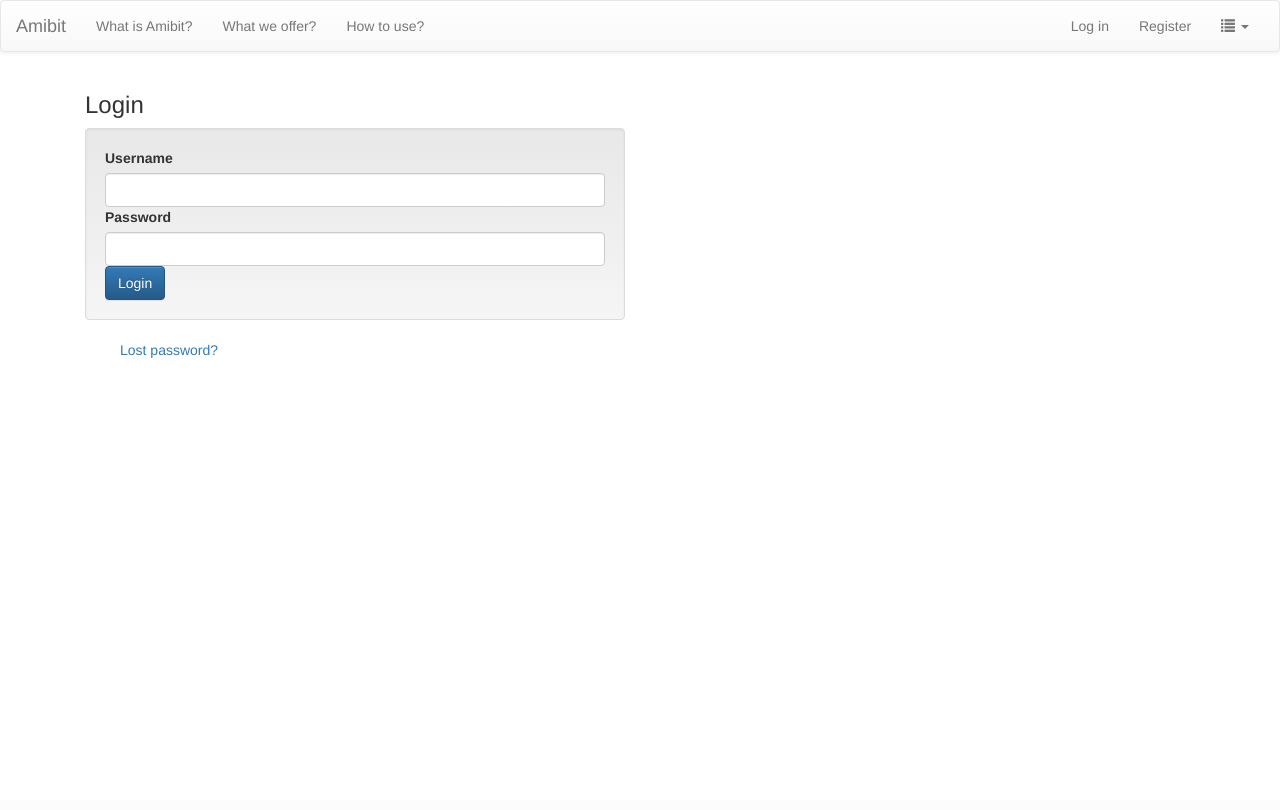
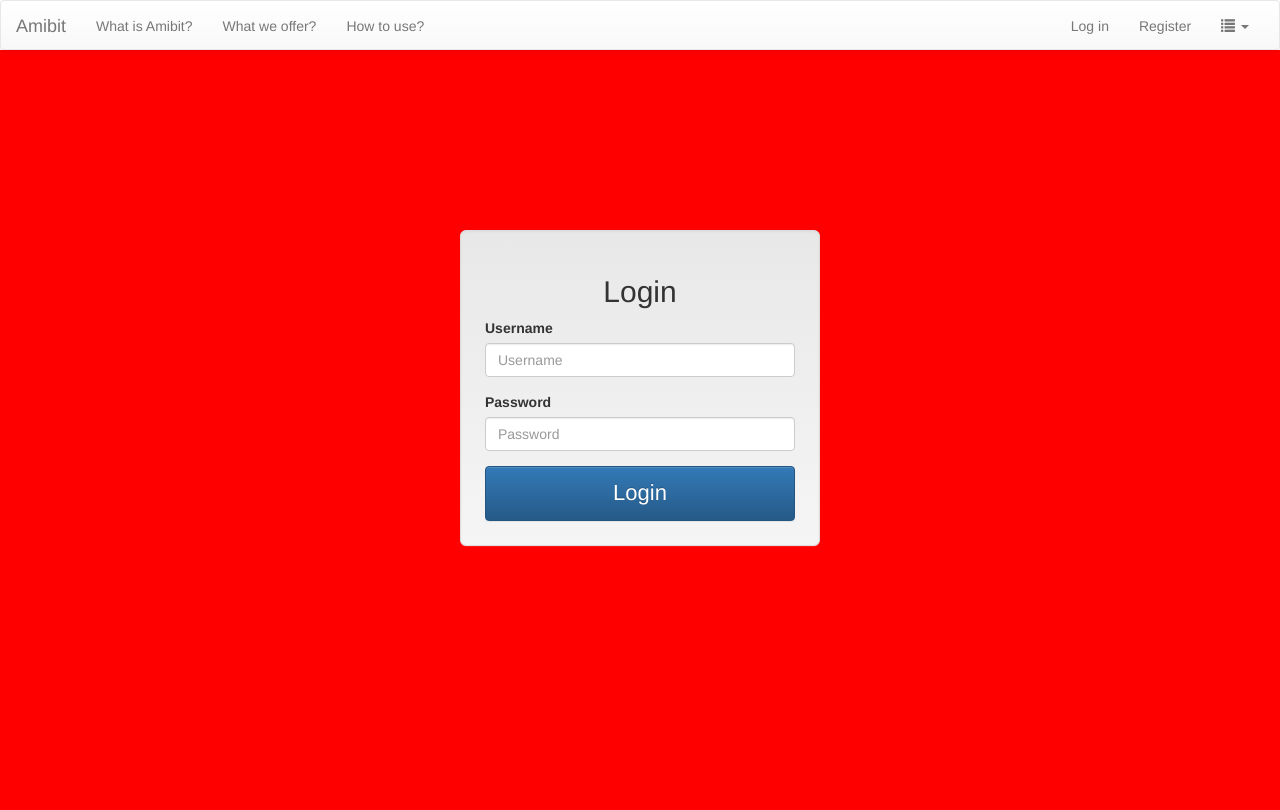
Before and after one commit to GoranAviani/amibit-project, a Django app: page /user/login/ in a window 1280 px wide. Before the commit the page ends 358 px from the top, so only its background shows below. Run offline with Django 3.2, Linux system fonts and the light colour scheme; some libraries are stand-ins or nearby versions.

Commit message:
login reworked

```diff
--- a/linkmanager/templates/base_generic.html
+++ b/linkmanager/templates/base_generic.html
@@ -1,31 +1,31 @@
+{% load static %}
+<!doctype html>
+<html lang="en">
+<head>
  {% block title %}
   <title>Amibit</title>
- {% endblock %} <!-- STA PISE U TABU-->
-
+ {% endblock %}
 
 <!-- for collapse to work -->
-
 <script src="https://ajax.googleapis.com/ajax/libs/jquery/3.2.1/jquery.min.js"></script>
-
 <!-- Latest compiled and minified CSS -->
 <link rel="stylesheet" href="https://maxcdn.bootstrapcdn.com/bootstrap/3.3.7/css/bootstrap.min.css" integrity="sha384-BVYiiSIFeK1dGmJRAkycuHAHRg32OmUcww7on3RYdg4Va+PmSTsz/K68vbdEjh4u" crossorigin="anonymous">
 <!-- Optional theme -->
 <link rel="stylesheet" href="https://maxcdn.bootstrapcdn.com/bootstrap/3.3.7/css/bootstrap-theme.min.css" integrity="sha384-rHyoN1iRsVXV4nD0JutlnGaslCJuC7uwjduW9SVrLvRYooPp2bWYgmgJQIXwl/Sp" crossorigin="anonymous">
-
 <!-- Latest compiled and minified JavaScript -->
 <script src="https://maxcdn.bootstrapcdn.com/bootstrap/3.3.7/js/bootstrap.min.js" integrity="sha384-Tc5IQib027qvyjSMfHjOMaLkfuWVxZxUPnCJA7l2mCWNIpG9mGCD8wGNIcPD7Txa" crossorigin="anonymous"></script>
-
-
 
 
 <script src="https://ajax.googleapis.com/ajax/libs/jquery/3.2.1/jquery.min.js"></script>
 <script src="https://unpkg.com/isotope-layout@3/dist/isotope.pkgd.js"></script>
 
+<link rel="stylesheet" href="{% static 'css/main.css' %} ">
+<meta charset="utf-8">
+<meta name="viewport" content="width=device-width, initial-scale=1, shrink-to-fit=no"
+</head>
 
-{% load staticfiles %}
-{% load static %}
-
-
+<body>
+{% block navigation %}
 <nav class="navbar navbar-default">
   <div class="container-fluid">
     <!-- Brand and toggle get grouped for better mobile display -->
@@ -36,13 +36,11 @@
         <span class="icon-bar"></span>
         <span class="icon-bar"></span>
       </button>
-
       {% if user.is_authenticated %}
         <a class="navbar-brand" href="{% url 'dashboard' %}">Amibit</a>
       {% else %}
          <a class="navbar-brand" href="{% url 'index' %}">Amibit</a>
       {% endif %}
-
     </div>
     <!-- Collect the nav links, forms, and other content for toggling -->
     <div class="collapse navbar-collapse" id="bs-example-navbar-collapse-1">
@@ -56,57 +54,34 @@
           <li><a href="#weoffer">What we offer?</a></li>
         {% endif %}
       </ul>
-
         <ul class="nav navbar-nav">
           {% if user.is_anonymous %}
             <li><a href="{% url 'how_to_use' %}">How to use?</a></li>
           {% endif %}
         </ul>
-  <!--    <form class="navbar-form navbar-left">
-        <div class="form-group">
-          <input type="text" class="form-control" placeholder="Search">
-        </div>
-        <button type="submit" class="btn btn-default">Submit</button>
-      </form>
-  -->
-
-  <!-- control panel-->
       <ul class="nav navbar-nav navbar-right">
        {% if user.is_authenticated %}
          <li><a href="https://www.facebook.com/" target="_self"><img src="{% static "pics/social_media/facebook.png" %}" alt="FB"/></a> </li>
          <li><a href="https://www.gmail.com/" target="_self"><img src="{% static "pics/social_media/gmail.png" %}" alt="G"/></a> </li>
          <li><a href="https://www.youtube.com/" target="_self"><img src="{% static "pics/social_media/youtube.png"  %}" alt="L"/></a> </li>
          <li><a href="https://www.linkedin.com/" target="_self"><img src="{% static "pics/social_media/linkedin.png"  %}" alt="L"/></a> </li>
-
          <li><a href="#">Welcome <b>{{ user.username }}</b></a></li>
-
-  <!-- control panel-->
-
- <!--MY PROJECT DROPDOwN-->
          <li><a href="{% url 'logout' %}">Log out</a></li>
         {% else %}
- <!--MY PROJECT DROPDOwN-->
           <li><a href="{% url 'login' %}">Log in</b></a></li>
           <li><a href="{% url 'register' %}">Register</b></a></li>
-
         {% endif %}
-
-
    <!-- DROPDOwN-->
         <li class="dropdown">
         <a href="#" class="dropdown-toggle" data-toggle="dropdown" role="button" aria-haspopup="true" aria-expanded="false"><!-- ICON OR TXT--><span class="glyphicon glyphicon-list"><!-- ICON OR TXT--></span> <span class="caret"></span></a>
           <ul class="dropdown-menu">
-
             {% if user.is_authenticated %}
               <li><a href="{% url 'user_settings_menu' %}">Settings</a></li>
               <li role="separator" class="divider"></li>
             {% endif %}
-
               <li><a href="{% url 'about' %}">About</a></li>
               <li><a href="{% url 'contact' %}">Contact us</a></li>
-
               <li role="separator" class="divider"></li>
-
             {% if user.is_authenticated %}
               <li><a href="{% url 'logout' %}">Log out</a></li>
             {% else %}
@@ -115,7 +90,6 @@
               <li><a href="{% url 'register' %}">Register</a><li>
             {% endif %}
           </ul>
-
         </li>
  <!-- DROPDOwN-->
       </ul>
@@ -123,62 +97,10 @@
   </div><!-- /.container-fluid -->
 </nav>
 
-
-
-
-
-      {% block sidebar %}
-      <ul class="sidebar-nav">
-
-
-
-
-
-
-
-      </ul>
 {% endblock %}
-      </div>
 
 {% block content %}
-<!-- here goes other HTML-->
-<!-- here goes other HTML-->
-<!-- here goes other HTML-->>
 {% endblock %}
-
-      </div>
-    </div>
-
-  </div>
-
-
-
-
-
-
-
-
-
-<!--
-
-  <div id = footer class="col-sm-12">
-
-            <div class="container">
-                <p class="navbar-text pull-left">©  Amibit © 2017</p>
-                <a href="{% url 'terms_and_conditions' %}" class="navbar-btn btn-default btn pull-right"><span class="glyphicon glyphicon-star"></span>  Terms and Conditions</a>
-                <a href="{% url 'contact' %}" class="navbar-btn btn-default btn pull-right"><span class="glyphicon glyphicon-star"></span>  Contact</a>
-                <a href="{% url 'about' %}" class="navbar-btn btn-default btn pull-right"><span class="glyphicon glyphicon-star"></span>  About</a>
-
-            </div>
-
-   </div>
-
--->
-
-
-
-
-
 
 
 </body>
--- a/linkmanager/templates/registration/login.html
+++ b/linkmanager/templates/registration/login.html
@@ -1,37 +1,29 @@
-<!DOCTYPE html>
-
 {% extends 'base_generic.html' %}
 {% block content %}
-<div class="container-fluid">
-    <section class="container">
-    <div class="container-page">
-      <div class="col-md-6">
-        <h3 class="dark-grey">Login</h3>
-       <div class="well">
+<div class="landing_page">
+  <div class="container">
+    <div class="row">
+      <div class="col-md-4 col-md-offset-4">
+        <div class="well well-lg">
+          <h2 class="text-center">Login</h2>
             <form method="POST">
               {% csrf_token %}
               {% if form.errors %}
                 <p>Authentication failed. You entered an incorrect username or password.</p>
               {% endif %}
+              <div class="form-group">
                 <label>Username</label>
-              <input type="text" name="username" class="form-control" id="" value="">
-
-
+                <input type="text" name="username" class="form-control" placeholder="Username">
+              </div>
+              <div class="form-group">
                 <label>Password</label>
-              <input type="password" name="password" class="form-control" id="y" value="">
-
-
-              <button type="submit" class="btn btn-primary">Login</button>
-
-            <div class="form-group col-sm-12">
-            <br> <br>
-              <a href="">Lost password?</a>
+                <input type="password" name="password" class="form-control" placeholder="Password">
               </div>
+                <button type="submit" class="btn btn-huge btn-primary btn-block mbl">Login</button>
             </form>
-
           </div>
         </div>
-
       </div>
-  </form>
+    </div>
+  </div>
 {% endblock %}
--- a/perasis/static_files/css/main.css
+++ b/perasis/static_files/css/main.css
@@ -1,18 +1,16 @@
-html *
-{
-     font-family: Helvetica ;
-     margin:0px;
-     padding:0px;
+html,
+body {
+    height: 100%;
+    margin:0px;
+    padding:0px;
 }
 
+h1{font-size:45px;font-weight:300;line-height:68px}
 
-h1{font-size:45px;font-weight:300;line-height:68px}
-h2{font-size:36px;font-weight:300;color:#fff}
 h3{font-size:20px;line-height:32px;margin-bottom:20px}
 h4{font-size:15px;font-weight:600;margin:7px 0 65px 60px;text-transform:uppercase}
 h4:after{display:block;width:30px;height:2px;margin-top:15px;content:'';background-color:#7AE2DE}
 h5{font-size:13px;font-weight:600;display:inline-block;text-transform:uppercase;color:#414A52}
-
 
 .has-25-0-25-0-padding{padding:25px 0px 25px 0px}
 .has_0_20_0_0_padding{padding:0px 20px 0px 0px}
@@ -21,32 +19,6 @@ h5{font-size:13px;font-weight:600;display:inline-block;text-transform:uppercase;
 .has-80padding{padding:80px 0}
 .has-50padding{padding:50px 0}
 .has-30padding{padding:30px 0}
-
-p1 {
-  /* 16 * 0.0625 = 1px */
-  letter-spacing: 0.0525em;
-}
-
-#footer {
-
-  background-color: #f2f2f2;
-
-}
-
-/******************FROM STYLES*/
-
-
-.nomargine {
-  margin-left:0;
-  margin-right:0
- }
-
-
-
-
-
-
-
 
 
 
@@ -99,10 +71,29 @@ margin: 5px 5px 5px 5px;
 
 }
 
+.navbar{
+  margin-bottom: 0px;
+}
 
 
-body {
+.navbar.navbar-default{
+    height: 5%;
+}
 
-
-
+.landing_page {
+    padding-top: 180px;
+    background-color: red;
+    height: 95%;
+    background-position: center;
+    background-size: cover;
 }
+.btn.btn-huge {
+    background-color:#3399FF;
+    font-size: 22px;
+    line-height: 22px;
+    padding: 15px 20px 16px;
+    padding-top: 15px;
+    padding-right: 20px;
+    padding-bottom: 16px;
+    padding-left: 20px;
+}
```
Also changed, not shown: perasis/settings.py (+4 -4 lines). Lines whose indentation alone changed are shown as unchanged.
